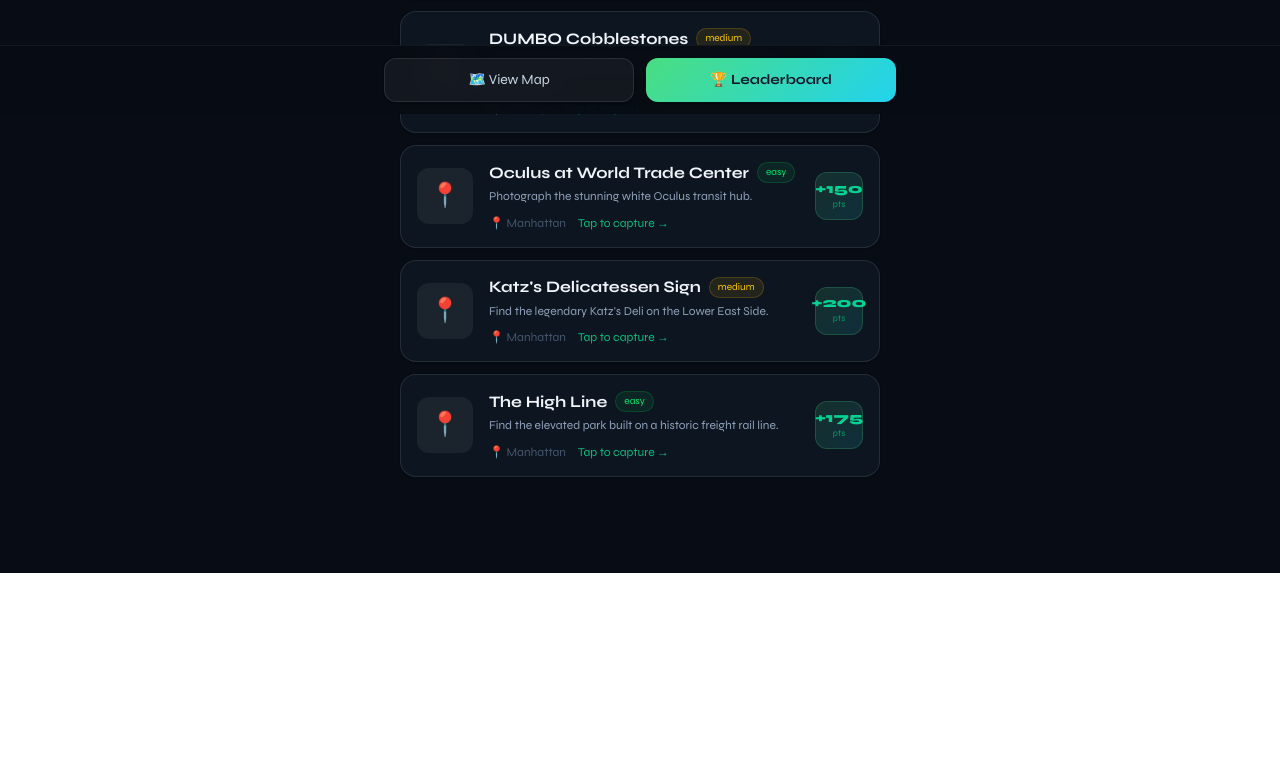
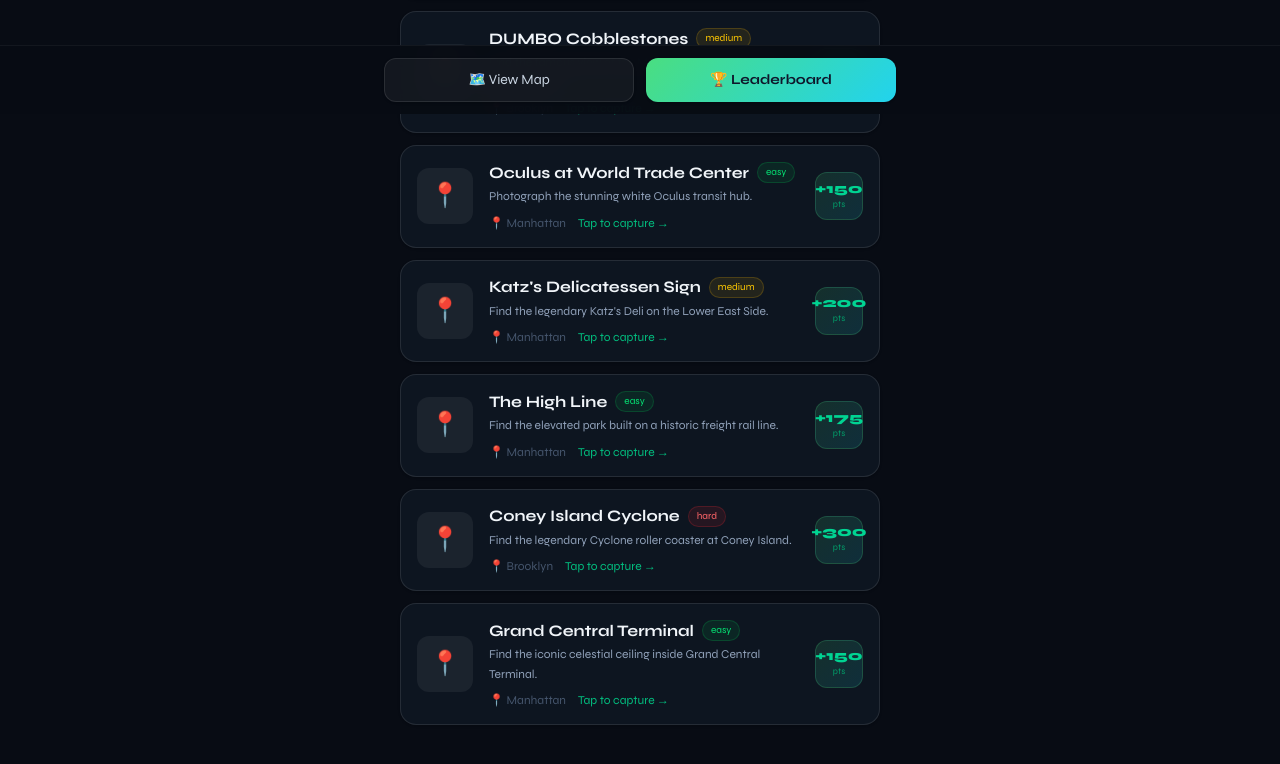
Before and after one commit to Brian-Zhg/HenHacks, a Next.js app: page /hunts in a window 1280 px wide. Shown: the part 686-1450 px from the top of the page. Before the commit the page ends 1259 px from the top, so only its background shows below. Built offline with nearby package versions, Linux system fonts and the light colour scheme.

Commit message:
Update hunts.ts

```diff
--- a/src/data/hunts.ts
+++ b/src/data/hunts.ts
@@ -9,7 +9,7 @@
     lng: number;
   };
   address: string;
-  landmark: string; // what the AI vision will look for
+  landmark: string;
   difficulty: "easy" | "medium" | "hard";
   borough: string;
 }
@@ -111,4 +111,28 @@
     difficulty: "easy",
     borough: "Manhattan",
   },
+  {
+    id: "9",
+    title: "Coney Island Cyclone",
+    description: "Find the legendary Cyclone roller coaster at Coney Island.",
+    clue: "At the tip of Brooklyn where the subway meets the sea, a wooden coaster has been thrilling riders since 1927.",
+    points: 300,
+    coordinates: { lat: 40.5745, lng: -73.9796 },
+    address: "834 Surf Ave, Brooklyn, NY 11224",
+    landmark: "Coney Island Cyclone roller coaster",
+    difficulty: "hard",
+    borough: "Brooklyn",
+  },
+  {
+    id: "10",
+    title: "Grand Central Terminal",
+    description: "Find the iconic celestial ceiling inside Grand Central Terminal.",
+    clue: "Beneath a turquoise sky of stars, commuters rush through the grandest room in New York. Look up.",
+    points: 150,
+    coordinates: { lat: 40.7527, lng: -73.9772 },
+    address: "89 E 42nd St, New York, NY 10017",
+    landmark: "Grand Central Terminal main concourse ceiling",
+    difficulty: "easy",
+    borough: "Manhattan",
+  },
 ];
```
